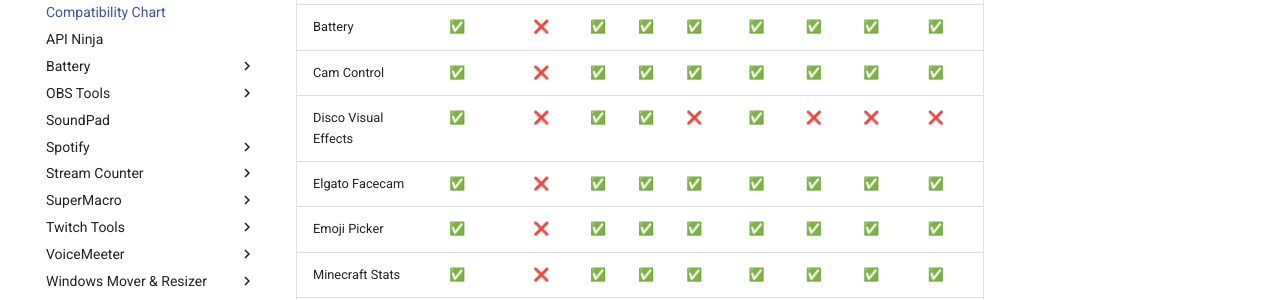
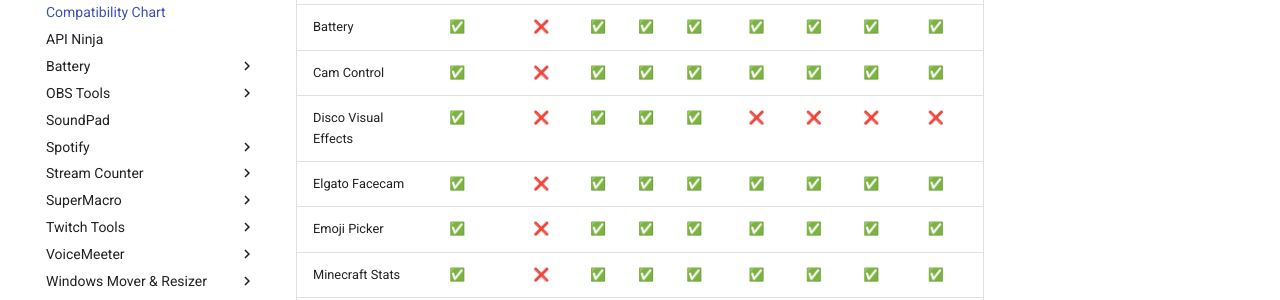
Before and after one commit to BarRaiders/barraiders.github.io, an MkDocs documentation site: the page built from docs/faqs/general/compatibility.md, in a window 1280 px wide and 900 px high, scrolled down 532 px. Shown: the part 150-450 px from the top of the window. Built offline with MkDocs 1.6.1 and Material for MkDocs 9.7.7, drawn with Linux system fonts in a browser that asks for light colours; comment, search, counter and statistics services are not loaded.

Commit message:
Update to list for mini

```diff
--- a/docs/faqs/general/compatibility.md
+++ b/docs/faqs/general/compatibility.md
@@ -25,7 +25,7 @@
 | Audio Meter             | [✅]("Supported")    | [❌]("Not supported")| [✅]("Supported")| [✅]("Supported")| [✅]("Supported") | [✅]("Supported") | [✅]("Supported") | [✅]("Supported")  | [✅]("Supported")  |
 | Battery                 | [✅]("Supported")    | [❌]("Not supported")| [✅]("Supported")| [✅]("Supported")| [✅]("Supported") | [✅]("Supported") | [✅]("Supported") | [✅]("Supported")  | [✅]("Supported")  |
 | Cam Control             | [✅]("Supported")    | [❌]("Not supported")| [✅]("Supported")| [✅]("Supported")| [✅]("Supported") | [✅]("Supported") | [✅]("Supported") | [✅]("Supported")  | [✅]("Supported")  |
-| Disco Visual Effects    | [✅]("Supported")    | [❌]("Not supported")| [✅]("Supported")| [✅]("Supported")| [❌]("Not supported") | [✅]("Supported") | [❌]("Not supported") | [❌]("Not supported")  | [❌]("Not supported")  |
+| Disco Visual Effects    | [✅]("Supported")    | [❌]("Not supported")| [✅]("Supported")| [✅]("Supported")| [✅]("Supported") | [❌]("Not supported") | [❌]("Not supported") | [❌]("Not supported")  | [❌]("Not supported")  |
 | Elgato Facecam          | [✅]("Supported")    | [❌]("Not supported")| [✅]("Supported")| [✅]("Supported")| [✅]("Supported") | [✅]("Supported") | [✅]("Supported") | [✅]("Supported")  | [✅]("Supported")  |
 | Emoji Picker            | [✅]("Supported")    | [❌]("Not supported")| [✅]("Supported")| [✅]("Supported")| [✅]("Supported") | [✅]("Supported") | [✅]("Supported") | [✅]("Supported")  | [✅]("Supported")  |
 | Minecraft Stats         | [✅]("Supported")    | [❌]("Not supported")| [✅]("Supported")| [✅]("Supported")| [✅]("Supported") | [✅]("Supported") | [✅]("Supported") | [✅]("Supported")  | [✅]("Supported")  |
```
